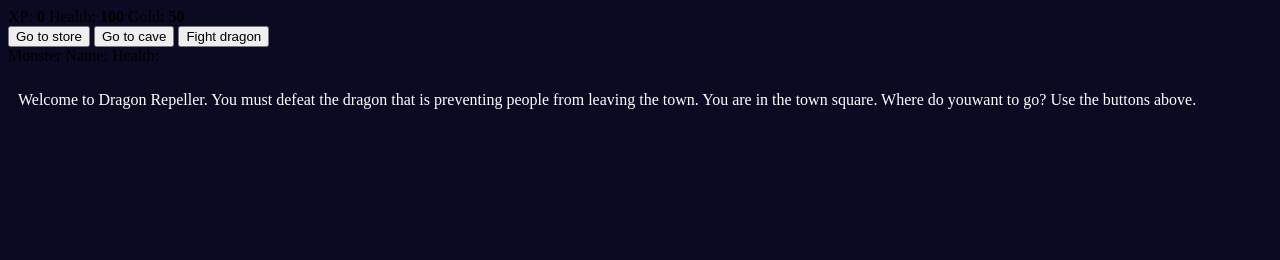
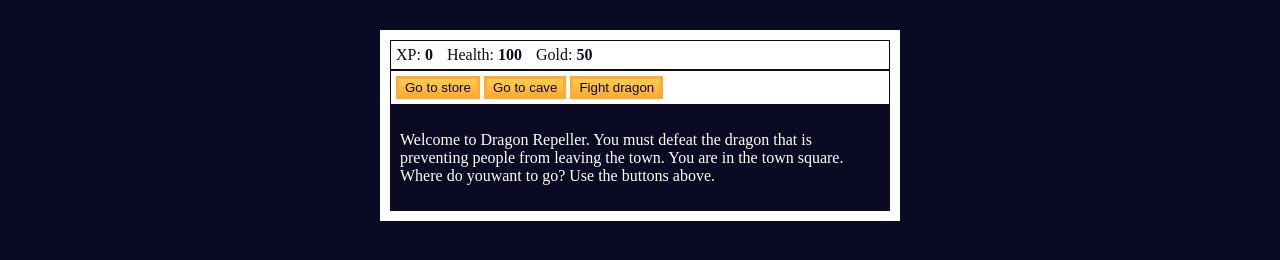
Before and after one commit to SETHK3/freeCodeCamp-projects, a plain HTML site: page RPG-JS/index.html in a window 1280 px wide. Drawn offline with Linux system fonts and the light colour scheme.

Commit message:
button styles

```diff
--- a/RPG-JS/styles.css
+++ b/RPG-JS/styles.css
@@ -7,3 +7,38 @@ body {
     color: #ffffff;
     padding: 10px;
   }
+
+#game {
+    max-width: 500px;
+    max-height: 400px;
+    background-color: #ffffff;
+    color: #ffffff;
+    margin: 30px auto 0px auto;
+    padding: 10px;
+  }
+
+#controls, #stats {
+    border: 1px solid #0a0a23;
+    color: #0a0a23;
+    padding: 5px;
+  }
+
+#monsterStats {
+    display: none;
+    border: 1px solid #0a0a23;
+    padding: 5px;
+    color: #ffffff;
+    background-color: #c70d0d;
+  }
+
+.stat {
+    padding-right: 10px;
+  }
+
+button {
+    cursor: pointer;
+    color: #0a0a23;
+    background-color: #feac32;
+    background-image: linear-gradient(#fecc4c, #ffac33);
+    border: 3px solid #feac32;
+  }
```
